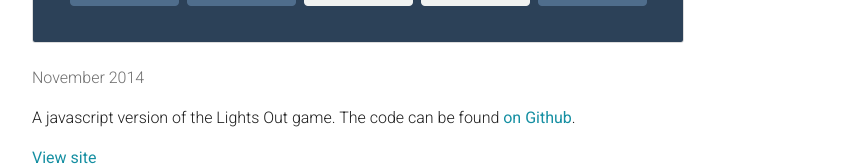
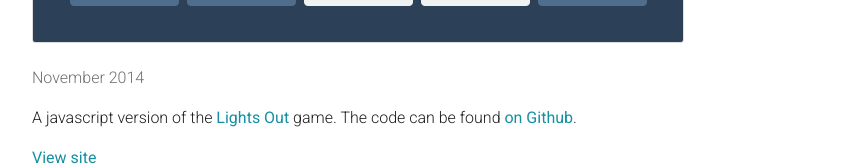
Before and after one commit to nmorduch/nmorduch.github.io, a Jekyll site: the page built from _posts/2014-11-10-lights-out.md, in a window 1280 px wide. Shown: the part 840-1007 px from the top of the page, without its empty margins (208-1071 px from the left). Built offline with Jekyll 4.4.1, drawn with Linux system fonts in a browser that asks for light colours; part of the change alters nothing that is shown.

```diff
--- a/_posts/2014-11-10-lights-out.md
+++ b/_posts/2014-11-10-lights-out.md
@@ -8,4 +8,4 @@ img:
 published: true
 ---
 
-A javascript version of the Lights Out game. The code can be found [on Github](https://github.com/nmorduch/lights-out).
+A javascript version of the [Lights Out](https://en.wikipedia.org/wiki/Lights_Out_(game)) game. The code can be found [on Github](https://github.com/nmorduch/lights-out).
```
